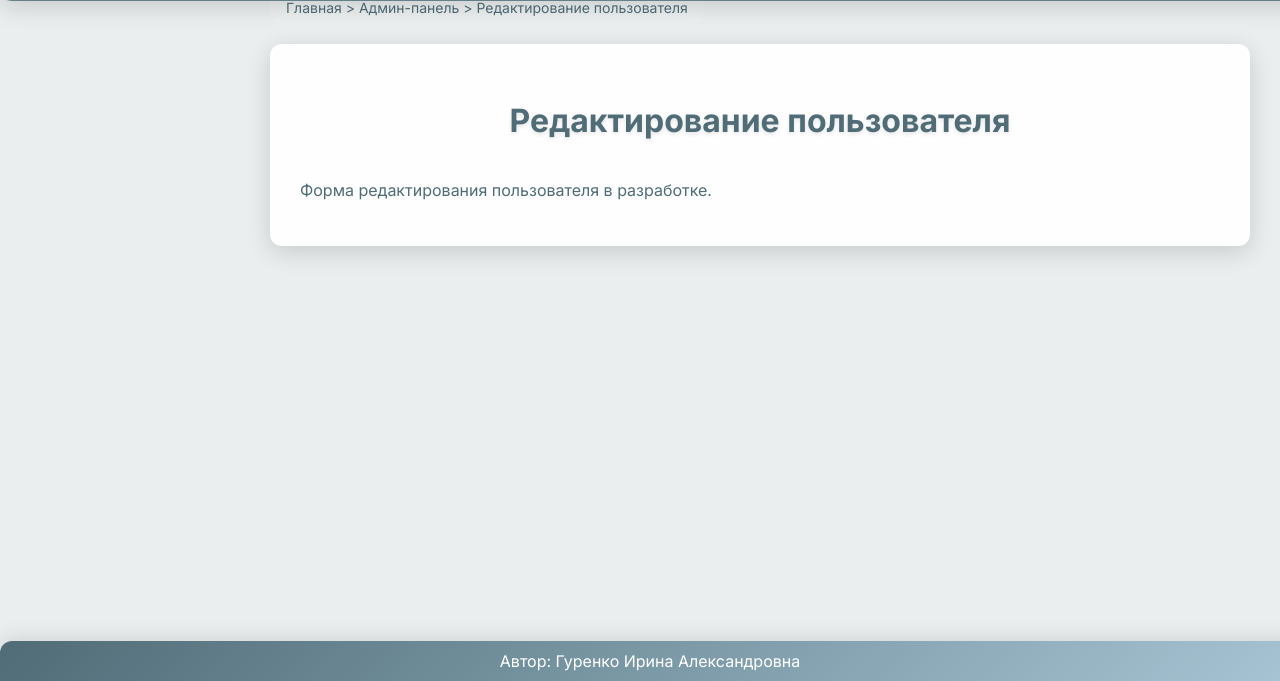
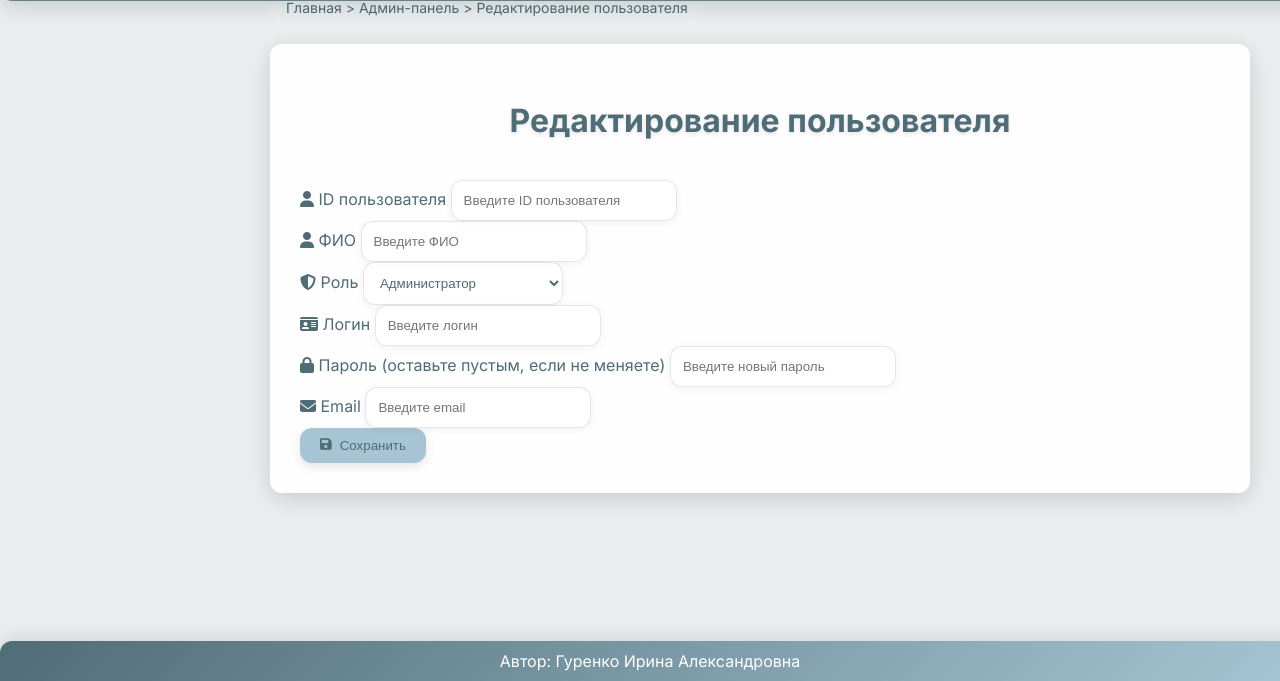
Before and after one commit to Iriiika/cod-cable-management, a Flask app: template templates/edit_user.html in a window 1280 px wide. Shown: the part 119-800 px from the top of the page. Run offline with Flask 3, Linux system fonts and the light colour scheme; the template is opened without the code that fills it, so the values that code supplies are empty; some libraries are stand-ins or nearby versions.

Commit message:
Добавила форму редактирования пользователя

```diff
--- a/templates/edit_user.html
+++ b/templates/edit_user.html
@@ -9,7 +9,41 @@
       <a href="{{ url_for('admin_dashboard') }}">Админ-панель</a> > Редактирование пользователя
     </div>
     <div class="edit-user-content content">
-      <h2 class="edit-user-title">Редактирование пользователя</h2>
-      <p>Форма редактирования пользователя в разработке.</p>
+      <div class="edit-user-form-wrapper">
+        <h2 class="edit-user-title">Редактирование пользователя</h2>
+        <form method="POST" action="{{ url_for('edit_user') }}">
+          <div class="edit-user-form-group">
+            <label for="user_id" class="edit-user-label"><i class="fas fa-user"></i> ID пользователя</label>
+            <input type="text" id="user_id" name="user_id" class="filter-input edit-user-input" placeholder="Введите ID пользователя" required>
+          </div>
+          <div class="edit-user-form-group">
+            <label for="full_name" class="edit-user-label"><i class="fas fa-user"></i> ФИО</label>
+            <input type="text" id="full_name" name="full_name" class="filter-input edit-user-input" placeholder="Введите ФИО" required>
+          </div>
+          <div class="edit-user-form-group">
+            <label for="role" class="edit-user-label"><i class="fas fa-shield-alt"></i> Роль</label>
+            <select id="role" name="role" class="filter-input edit-user-input" required>
+              <option value="Администратор">Администратор</option>
+              <option value="Инженер ЛВС">Инженер ЛВС</option>
+              <option value="Наблюдатель">Наблюдатель</option>
+            </select>
+          </div>
+          <div class="edit-user-form-group">
+            <label for="login" class="edit-user-label"><i class="fas fa-id-card"></i> Логин</label>
+            <input type="text" id="login" name="login" class="filter-input edit-user-input" placeholder="Введите логин" required>
+          </div>
+          <div class="edit-user-form-group">
+            <label for="password" class="edit-user-label"><i class="fas fa-lock"></i> Пароль (оставьте пустым, если не меняете)</label>
+            <input type="password" id="password" name="password" class="filter-input edit-user-input" placeholder="Введите новый пароль">
+          </div>
+          <div class="edit-user-form-group">
+            <label for="email" class="edit-user-label"><i class="fas fa-envelope"></i> Email</label>
+            <input type="email" id="email" name="email" class="filter-input edit-user-input" placeholder="Введите email" required>
+          </div>
+          <div class="edit-user-button-wrapper">
+            <button type="submit" class="excel-btn edit-user-submit-btn"><i class="fas fa-save"></i> Сохранить</button>
+          </div>
+        </form>
+      </div>
     </div>
   {% endblock %}
```
